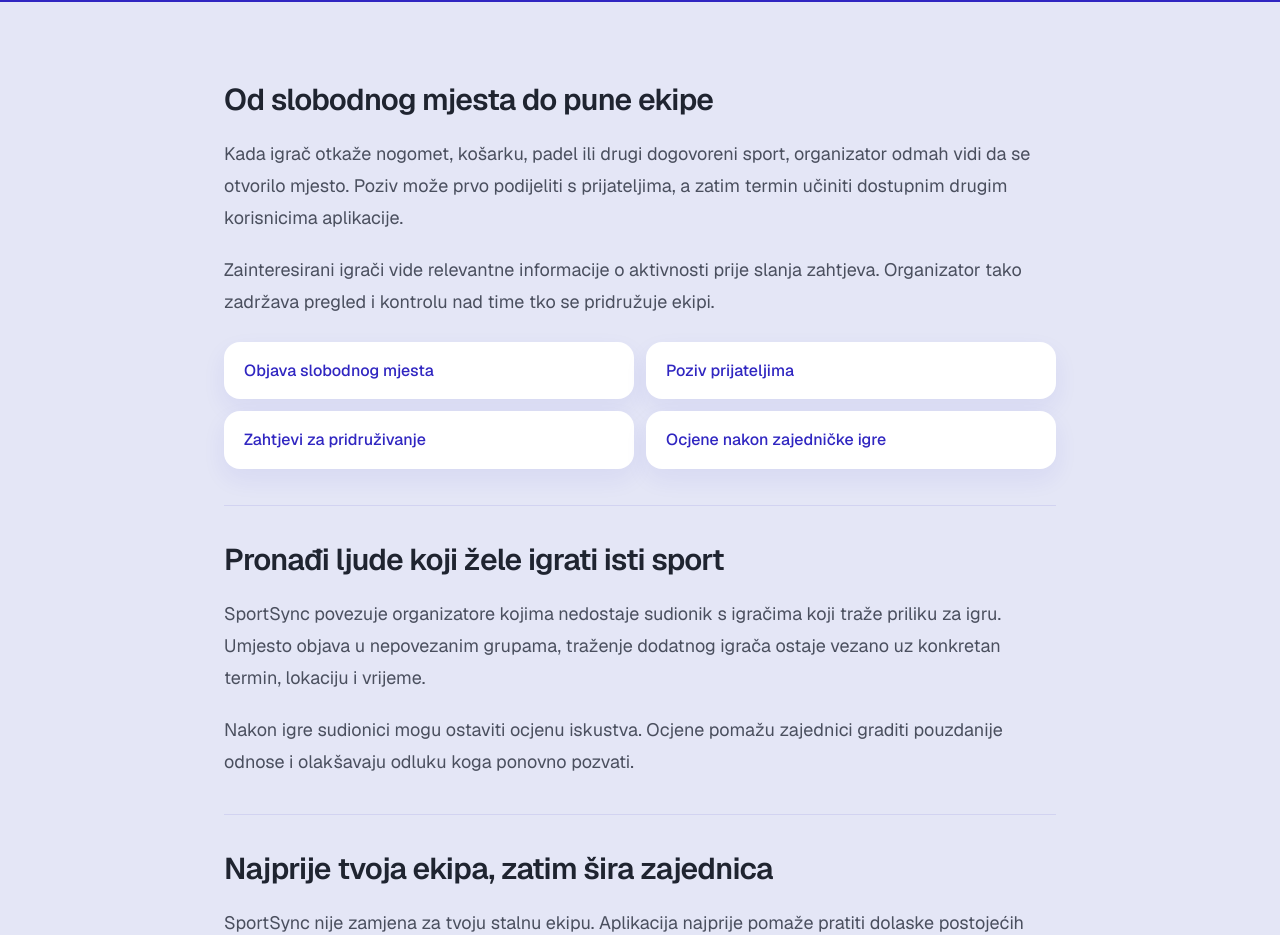
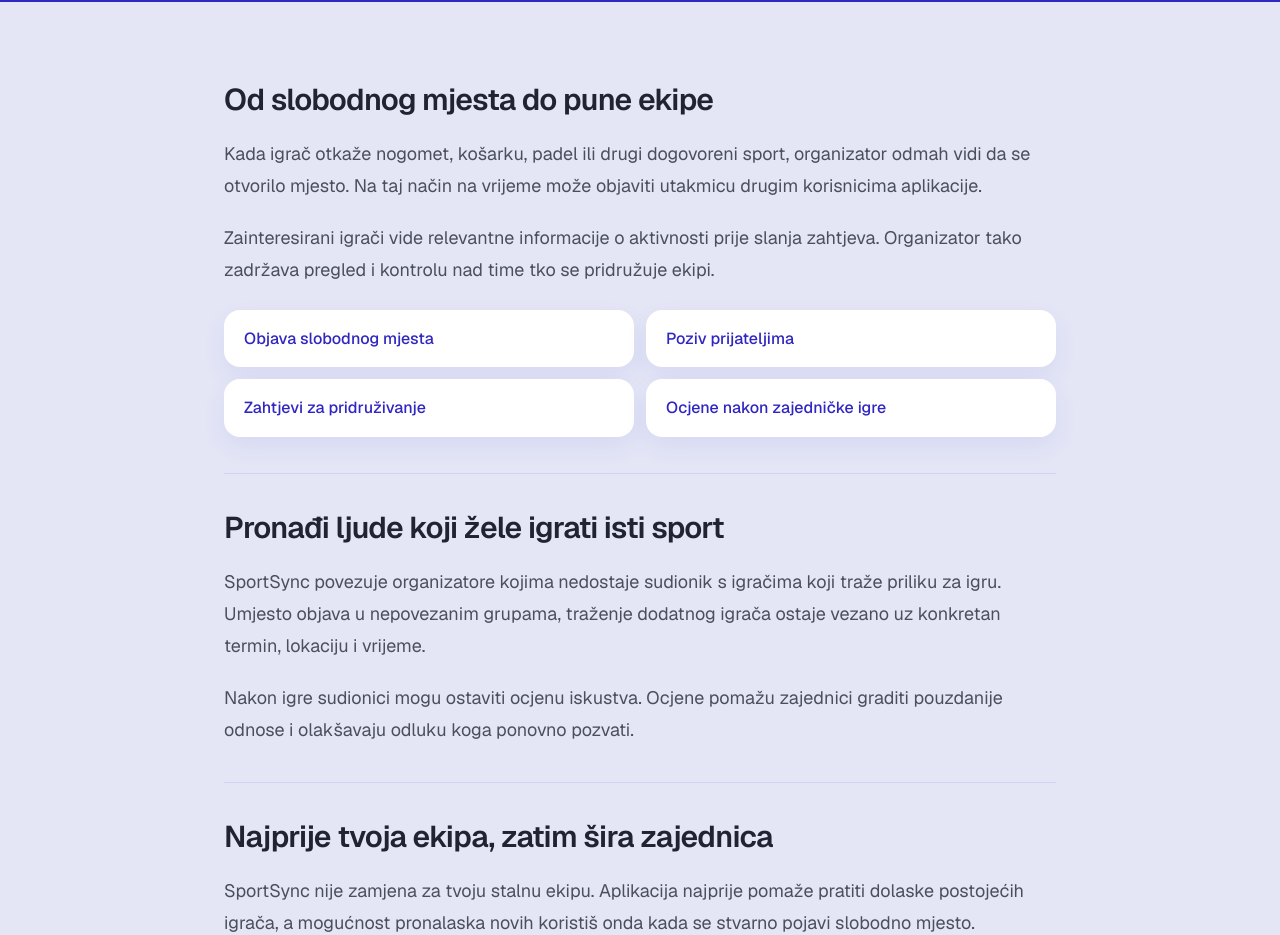
Before and after one commit to KAndrej90/sportsync-web, a Next.js app: page /pronadi-igrace in a window 1280 px wide. Shown: the part 800-1735 px from the top of the page. Built offline with nearby package versions, Linux system fonts and the light colour scheme.

Commit message:
adjust text

```diff
--- a/src/app/(marketing)/pronadi-igrace/page.tsx
+++ b/src/app/(marketing)/pronadi-igrace/page.tsx
@@ -25,7 +25,7 @@
         {
           title: "Od slobodnog mjesta do pune ekipe",
           paragraphs: [
-            "Kada igrač otkaže nogomet, košarku, padel ili drugi dogovoreni sport, organizator odmah vidi da se otvorilo mjesto. Poziv može prvo podijeliti s prijateljima, a zatim termin učiniti dostupnim drugim korisnicima aplikacije.",
+            "Kada igrač otkaže nogomet, košarku, padel ili drugi dogovoreni sport, organizator odmah vidi da se otvorilo mjesto. Na taj način na vrijeme može objaviti utakmicu drugim korisnicima aplikacije.",
             "Zainteresirani igrači vide relevantne informacije o aktivnosti prije slanja zahtjeva. Organizator tako zadržava pregled i kontrolu nad time tko se pridružuje ekipi.",
           ],
           bullets: ["Objava slobodnog mjesta", "Poziv prijateljima", "Zahtjevi za pridruživanje", "Ocjene nakon zajedničke igre"],
```
